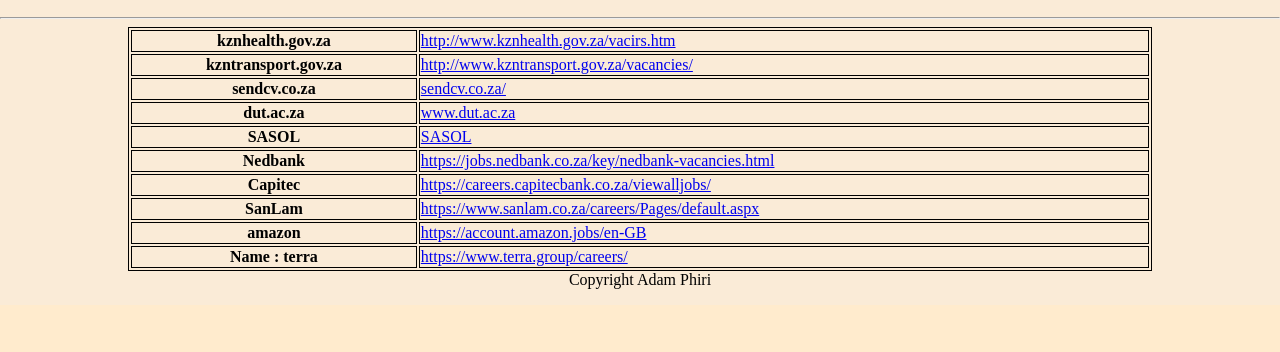
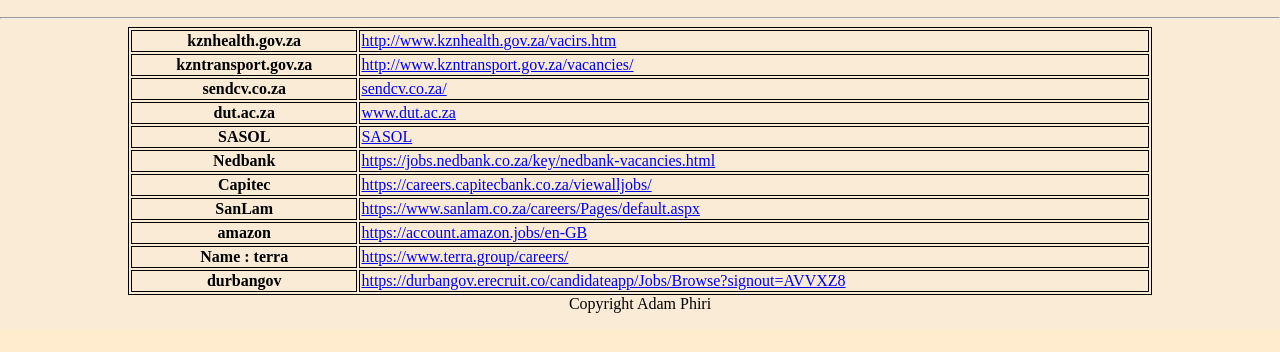
Before and after one commit to AdamP2/Work-Application-Links, a plain HTML site: page index.html in a window 1280 px wide. Shown: the part 90-442 px from the top of the page. Drawn offline with Linux system fonts and the light colour scheme.

Commit message:
Update index.html

```diff
--- a/index.html
+++ b/index.html
@@ -116,6 +116,16 @@
                 </td>
             </tr>
 
+            <tr>
+                <th>
+                   durbangov
+                <td>
+                    <a href="https://durbangov.erecruit.co/candidateapp/Jobs/Browse?signout=AVVXZ8" target="_blank">https://durbangov.erecruit.co/candidateapp/Jobs/Browse?signout=AVVXZ8</a>
+                </td>
+            </tr>
+
+
+
 
 
 
```
